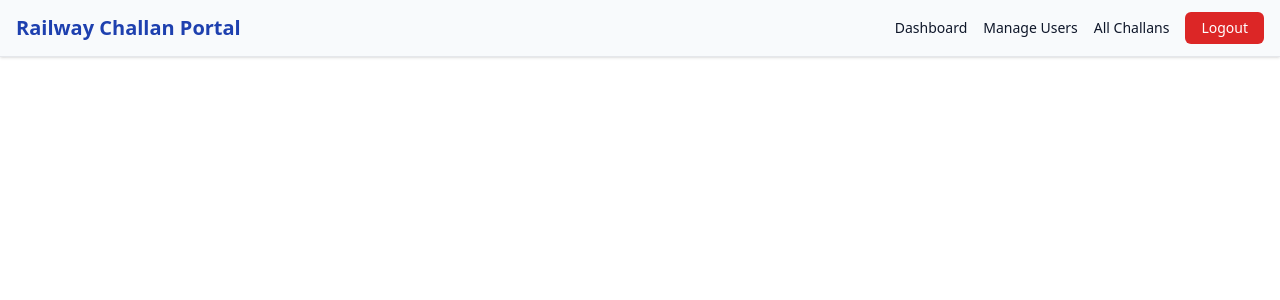
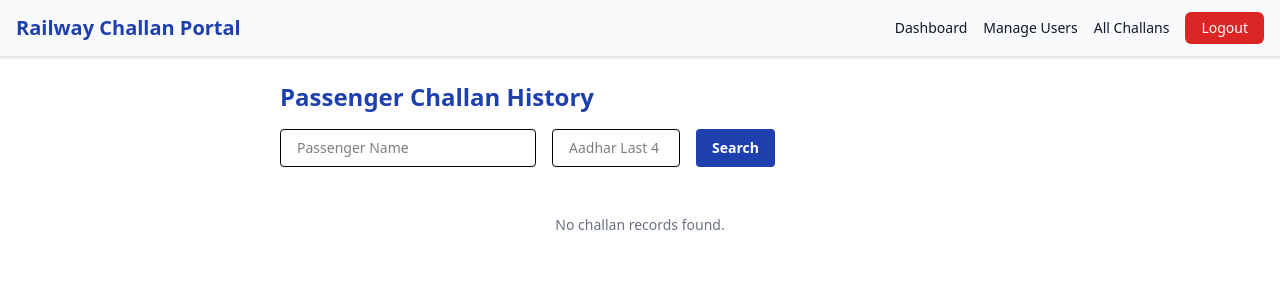
Before and after one commit to ayushhh101/railway-challan-app, a React (Vite) app in the folder railway-challan-frontend/: page /passenger-history in a window 1280 px wide. Shown: the top 300 px of the page. Built offline with nearby package versions, Linux system fonts and the light colour scheme; sample sign-in values are in the browser's storage.

Commit message:
passengerHistory frontend

```diff
--- a/railway-challan-frontend/src/App.jsx
+++ b/railway-challan-frontend/src/App.jsx
@@ -9,6 +9,7 @@ import AdminAnomalies from './pages/AdminAnomalies';
 import AdminAudit from './pages/AdminAudit';
 import VerifyChallan from './pages/VerifyChallan';
 import AdminMonthlyReport from './components/AdminMonthlyReport';
+import PassengerHistoryPage from './pages/PassengerHistoryPage';
 
 function App() {
   return (
@@ -54,6 +55,17 @@ function App() {
           </PrivateRoute>
         } />
 
+        <Route path="/passenger-history" element={
+          <PrivateRoute allowedRoles={['tte','admin']}>
+            <PassengerHistoryPage/>
+          </PrivateRoute>
+        } />
+        <Route path="/passenger-history/:name/:aadhar" element={
+          <PrivateRoute allowedRoles={['tte','admin']}>
+            <PassengerHistoryPage/>
+          </PrivateRoute>
+        } />
+
         <Route path="/verify/:id" element={<VerifyChallan/>}
         />
 
--- a/railway-challan-frontend/src/components/ChallanList.jsx
+++ b/railway-challan-frontend/src/components/ChallanList.jsx
@@ -1,4 +1,5 @@
 import React from 'react';
+import { Link } from 'react-router-dom';
 
 const ChallanList = ({
   filteredChallans,
@@ -71,6 +72,13 @@ const ChallanList = ({
                   >
                     Download Receipt PDF
                   </button>
+                  <Link
+                    to={`/passenger-history?name=${encodeURIComponent(challan.passengerName)}&aadharLast4=${encodeURIComponent(challan.passengerAadharLast4 || '')}`}
+                    className="mt-2 inline-block bg-slate-200 px-3 py-1 rounded text-xs text-blue-900 font-semibold hover:bg-blue-100 transition"
+                  >
+                    View History
+                  </Link>
+
 
                 </div>
               ))}
@@ -101,6 +109,8 @@ const ChallanList = ({
                 <th className="px-6 py-3 text-left text-xs font-medium text-gray-500 uppercase tracking-wider">Status</th>
                 <th className="px-6 py-3 text-left text-xs font-medium text-gray-500 uppercase tracking-wider">Date</th>
                 <th className="px-6 py-3 text-left text-xs font-medium text-gray-500 uppercase tracking-wider">Download</th>
+                <th className="px-6 py-3 text-left text-xs font-medium text-gray-500 uppercase tracking-wider">History</th>
+
               </tr>
             </thead>
             <tbody className="bg-white divide-y divide-gray-200">
@@ -133,6 +143,14 @@ const ChallanList = ({
                   >
                     Download Receipt PDF
                   </button>
+                  </td>
+                  <td className="px-6 py-4 whitespace-nowrap">
+                    <Link
+                      to={`/passenger-history?name=${encodeURIComponent(challan.passengerName)}&aadharLast4=${encodeURIComponent(challan.passengerAadharLast4 || '')}`}
+                      className="bg-slate-200 px-3 py-1 rounded text-blue-900 font-semibold text-xs hover:bg-blue-100"
+                    >
+                      View History
+                    </Link>
                   </td>
                 </tr>
               ))}
--- a/railway-challan-frontend/src/pages/PassengerHistoryPage.jsx
+++ b/railway-challan-frontend/src/pages/PassengerHistoryPage.jsx
@@ -0,0 +1,140 @@
+import React, { useState, useEffect } from "react";
+import axios from "axios";
+import ChallanList from "../components/ChallanList";
+import { useLocation } from "react-router-dom";
+
+export default function PassengerHistoryPage() {
+  const location = useLocation();
+  const params = new URLSearchParams(location.search);
+
+  const [query, setQuery] = useState({
+    name: params.get("name") || "",
+    aadhar: params.get("aadharLast4") || "",
+  });
+  const [results, setResults] = useState([]);
+  const [loading, setLoading] = useState(false);
+
+  // For pagination and viewType reuse
+  const [selectedChallans, setSelectedChallans] = useState([]);
+  const [currentPage, setCurrentPage] = useState(1);
+  const itemsPerPage = 6;
+
+  const paginatedChallans = results.slice(
+    (currentPage - 1) * itemsPerPage,
+    currentPage * itemsPerPage
+  );
+  const totalPages = Math.ceil(results.length / itemsPerPage);
+
+  const toggleChallanSelection = (id) => {
+    setSelectedChallans((prev) =>
+      prev.includes(id) ? prev.filter((cid) => cid !== id) : [...prev, id]
+    );
+  };
+  const toggleSelectAll = () => {
+    const allSelected = results.every((challan) => selectedChallans.includes(challan._id));
+    setSelectedChallans(allSelected ? [] : results.map((c) => c._id));
+  };
+
+  // Download PDF logic (reuse your admin one)
+  const handleAdminDownload = async (challanId) => {
+    try {
+      const token = localStorage.getItem('token');
+      const response = await fetch(`${import.meta.env.VITE_API_URL}/api/pdf/challan/${challanId}/pdf`, {
+        method: 'GET',
+        headers: {
+          Authorization: `Bearer ${token}`,
+        },
+      });
+
+      if (!response.ok) {
+        throw new Error('Failed to fetch PDF');
+      }
+
+      const blob = await response.blob();
+      const url = window.URL.createObjectURL(blob);
+      const link = document.createElement('a');
+      link.href = url;
+      link.download = `challan-${challanId}.pdf`;
+      link.click();
+      window.URL.revokeObjectURL(url);
+    } catch (err) {
+      console.error('Admin Download error:', err);
+      alert('Download failed');
+    }
+  };
+
+  const handleSearch = async (e) => {
+    e.preventDefault();
+    setLoading(true);
+    try {
+      let searchParams = [];
+      if (query.name.trim()) searchParams.push(`name=${encodeURIComponent(query.name.trim())}`);
+      if (query.aadhar.trim()) searchParams.push(`aadharLast4=${encodeURIComponent(query.aadhar.trim())}`);
+      const res = await axios.get(
+        `${import.meta.env.VITE_API_URL}/api/challan/passenger-history?${searchParams.join("&")}`,
+        {
+          headers: { Authorization: `Bearer ${localStorage.getItem("token")}` },
+        }
+      );
+      setResults(res.data || []);
+      setCurrentPage(1);
+    } catch {
+      setResults([]);
+    } finally {
+      setLoading(false);
+    }
+  };
+
+  // Auto-search on mount if pre-filled query
+  useEffect(() => {
+    if (query.name || query.aadhar) {
+      handleSearch({ preventDefault: () => {} });
+    }
+    // eslint-disable-next-line
+  }, []);
+
+  return (
+    <div className="max-w-3xl mx-auto p-6">
+      <h2 className="text-2xl font-bold mb-4 text-[#1E40AF]">Passenger Challan History</h2>
+      <form onSubmit={handleSearch} className="flex gap-4 mb-6 flex-wrap">
+        <input
+          type="text"
+          placeholder="Passenger Name"
+          className="border px-4 py-2 rounded text-sm w-64"
+          value={query.name}
+          onChange={(e) => setQuery((q) => ({ ...q, name: e.target.value }))}
+        />
+        <input
+          type="text"
+          placeholder="Aadhar Last 4"
+          className="border px-4 py-2 rounded text-sm w-32"
+          maxLength={4}
+          value={query.aadhar}
+          onChange={(e) => setQuery((q) => ({ ...q, aadhar: e.target.value.replace(/\D/, "") }))}
+        />
+        <button
+          className="bg-[#1E40AF] hover:bg-blue-900 text-white rounded px-4 py-2 font-semibold text-sm"
+          disabled={loading}
+        >
+          {loading ? "Searching..." : "Search"}
+        </button>
+      </form>
+      {results.length > 0 ? (
+        <ChallanList
+          filteredChallans={results}
+          selectedChallans={selectedChallans}
+          viewType="card"
+          paginatedChallans={paginatedChallans}
+          totalPages={totalPages}
+          currentPage={currentPage}
+          handleAdminDownload={handleAdminDownload}
+          toggleSelectAll={toggleSelectAll}
+          toggleChallanSelection={toggleChallanSelection}
+          setCurrentPage={setCurrentPage}
+        />
+      ) : (
+        !loading && <div className="text-gray-500 text-center text-sm mt-12">No challan records found.</div>
+      )}
+    </div>
+  );
+}
```
Lines whose indentation alone changed are shown as unchanged.
